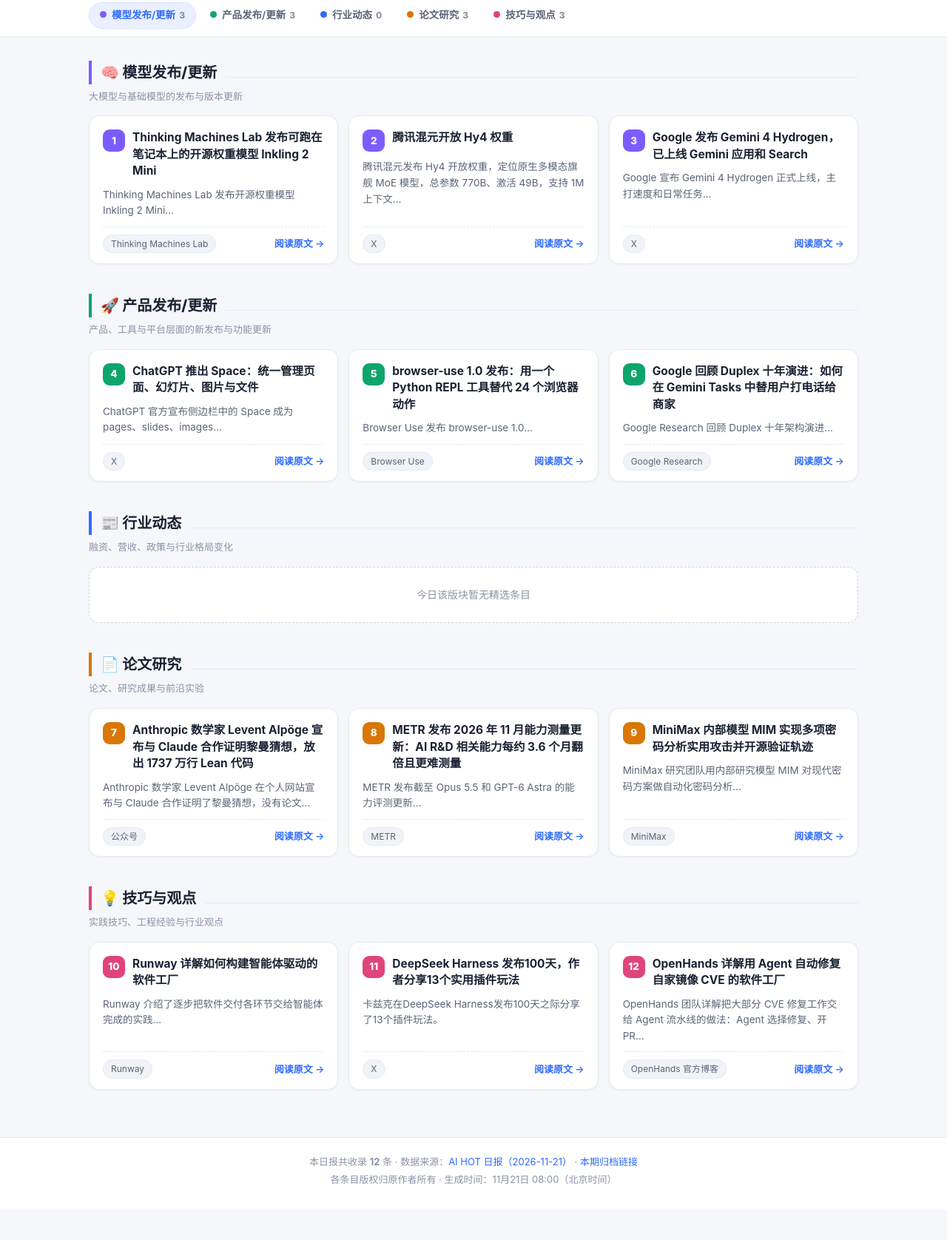
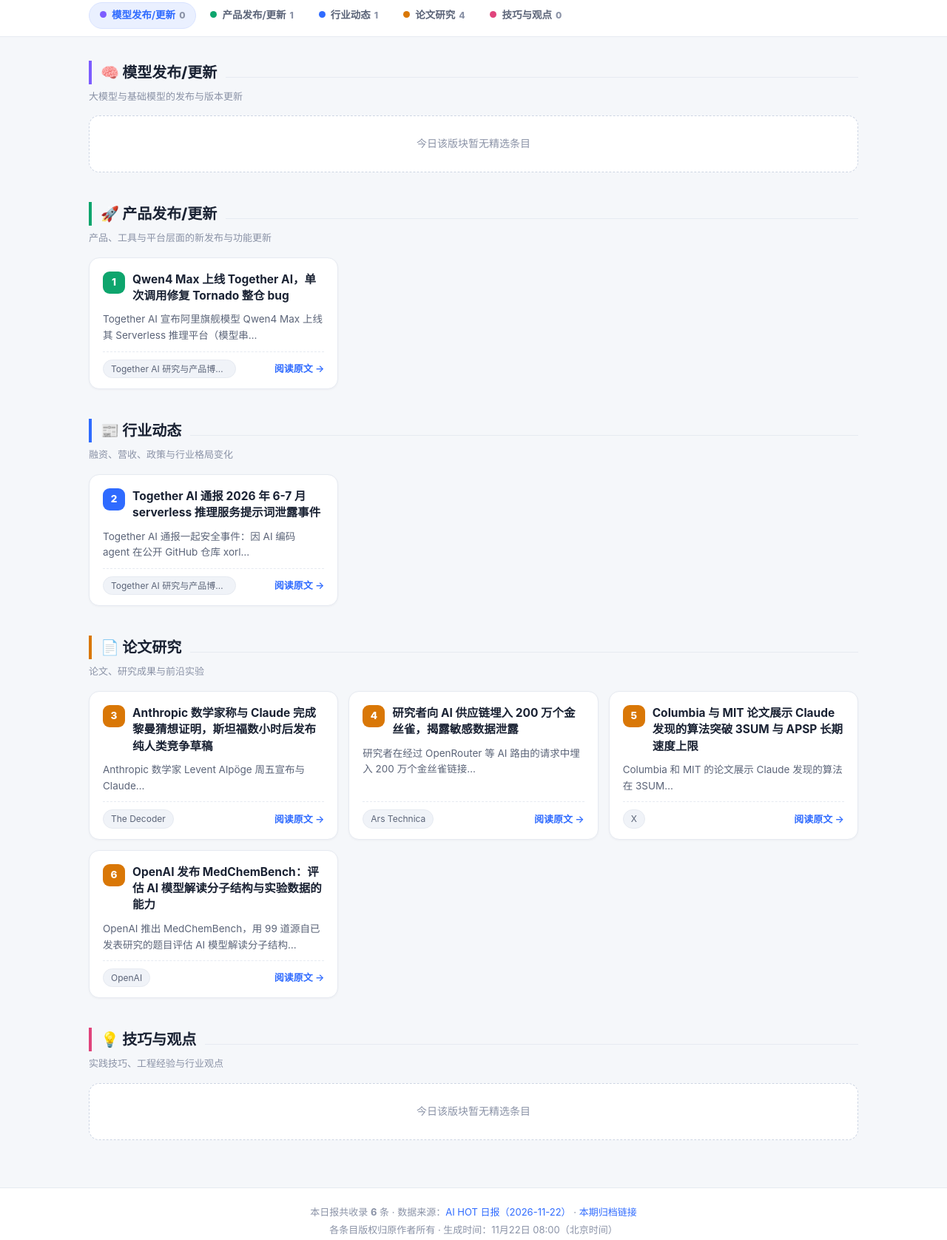
Before and after one commit to LuoYe934/aihot-daily-briefing, a plain HTML site: page index.html in a window 1280 px wide. Shown: the part 462-2138 px from the top of the page at 74% size. Before the commit the page ends 2097 px from the top, so only its background shows below. Drawn offline with Linux system fonts and the light colour scheme.

Commit message:
daily briefing 2026-11-22

```diff
--- a/index.html
+++ b/index.html
@@ -3,7 +3,7 @@
 <head>
 <meta charset="UTF-8">
 <meta name="viewport" content="width=device-width, initial-scale=1.0">
-<title>AI 晨报 · 2026年11月21日 星期六</title>
+<title>AI 晨报 · 2026年11月22日 星期日</title>
 <style>
   :root{
     --bg:#f5f7fa; --card:#ffffff; --ink:#1a2233; --ink-2:#5b6478; --ink-3:#8a92a6;
@@ -88,113 +88,77 @@
 <header class="hero">
 <div class="hero-inner">
 <span class="kicker">☀ AI HOT 晨报 · 每日精选</span>
-<h1>AI 晨报 · 2026年11月21日 星期六</h1>
-<p class="meta">共收录 <b>12</b> 条精选动态 · 统计窗口 11月20日 08:00 – 11月21日 08:00（北京时间）· 生成于 11月21日 08:00</p>
+<h1>AI 晨报 · 2026年11月22日 星期日</h1>
+<p class="meta">共收录 <b>6</b> 条精选动态 · 统计窗口 11月21日 08:00 – 11月22日 08:00（北京时间）· 生成于 11月22日 08:00</p>
 
-<div class="stats"><div class="stat total"><div class="num">12</div><div class="lab">总条数</div></div><div class="stat"><div class="num" style="color:var(--c-model)">3</div><div class="lab"><span class="dot" style="background:var(--c-model)"></span>模型发布/更新</div></div><div class="stat"><div class="num" style="color:var(--c-product)">3</div><div class="lab"><span class="dot" style="background:var(--c-product)"></span>产品发布/更新</div></div><div class="stat"><div class="num" style="color:var(--c-industry)">0</div><div class="lab"><span class="dot" style="background:var(--c-industry)"></span>行业动态</div></div><div class="stat"><div class="num" style="color:var(--c-paper)">3</div><div class="lab"><span class="dot" style="background:var(--c-paper)"></span>论文研究</div></div><div class="stat"><div class="num" style="color:var(--c-tips)">3</div><div class="lab"><span class="dot" style="background:var(--c-tips)"></span>技巧与观点</div></div></div>
+<div class="stats"><div class="stat total"><div class="num">6</div><div class="lab">总条数</div></div><div class="stat"><div class="num" style="color:var(--c-model)">0</div><div class="lab"><span class="dot" style="background:var(--c-model)"></span>模型发布/更新</div></div><div class="stat"><div class="num" style="color:var(--c-product)">1</div><div class="lab"><span class="dot" style="background:var(--c-product)"></span>产品发布/更新</div></div><div class="stat"><div class="num" style="color:var(--c-industry)">1</div><div class="lab"><span class="dot" style="background:var(--c-industry)"></span>行业动态</div></div><div class="stat"><div class="num" style="color:var(--c-paper)">4</div><div class="lab"><span class="dot" style="background:var(--c-paper)"></span>论文研究</div></div><div class="stat"><div class="num" style="color:var(--c-tips)">0</div><div class="lab"><span class="dot" style="background:var(--c-tips)"></span>技巧与观点</div></div></div>
 <div class="lead-card"><span class="tag">今日头条</span>
-<h2><a href="https://aihot.news/items/y7nk77dxae51qwi826gpmvbho" target="_blank" rel="noopener noreferrer" style="text-decoration:none">Thinking Machines Lab 发布可跑在笔记本上的开源权重模型 Inkling 2 Mini</a></h2><p>Thinking Machines Lab 发布开源权重模型 Inkling 2 Mini，采用循环 Transformer 架构，将中间 12 层每 token 运行三次…</p></div>
+<h2><a href="https://aihot.news/items/tje8i8y21ttk7jjmqet5bpxuq" target="_blank" rel="noopener noreferrer" style="text-decoration:none">Anthropic 数学家称与 Claude 完成黎曼猜想证明，斯坦福数小时后发布纯人类竞争草稿</a></h2><p>Anthropic 数学家 Levent Alpöge 周五宣布与 Claude 合作得到黎曼猜想及广义黎曼猜想的证明，证明以 Lean 语言分 14 个数据包发布…</p></div>
 </div>
 </header>
-<nav><div class="nav-inner" id="nav"><a href="#sec-0"><span class="dot" style="background:var(--c-model)"></span>模型发布/更新<span class="n">3</span></a><a href="#sec-1"><span class="dot" style="background:var(--c-product)"></span>产品发布/更新<span class="n">3</span></a><a href="#sec-2"><span class="dot" style="background:var(--c-industry)"></span>行业动态<span class="n">0</span></a><a href="#sec-3"><span class="dot" style="background:var(--c-paper)"></span>论文研究<span class="n">3</span></a><a href="#sec-4"><span class="dot" style="background:var(--c-tips)"></span>技巧与观点<span class="n">3</span></a></div></nav>
+<nav><div class="nav-inner" id="nav"><a href="#sec-0"><span class="dot" style="background:var(--c-model)"></span>模型发布/更新<span class="n">0</span></a><a href="#sec-1"><span class="dot" style="background:var(--c-product)"></span>产品发布/更新<span class="n">1</span></a><a href="#sec-2"><span class="dot" style="background:var(--c-industry)"></span>行业动态<span class="n">1</span></a><a href="#sec-3"><span class="dot" style="background:var(--c-paper)"></span>论文研究<span class="n">4</span></a><a href="#sec-4"><span class="dot" style="background:var(--c-tips)"></span>技巧与观点<span class="n">0</span></a></div></nav>
 <main>
 <section id="sec-0" style="--sc:var(--c-model)">
 <div class="sec-head sec-accent"><h2>🧠 模型发布/更新</h2><div class="rule"></div></div>
 <p class="sec-desc">大模型与基础模型的发布与版本更新</p>
-<div class="grid"><article class="card">
-<div class="top"><span class="idx">1</span>
-<h3><a href="https://aihot.news/items/y7nk77dxae51qwi826gpmvbho" target="_blank" rel="noopener noreferrer">Thinking Machines Lab 发布可跑在笔记本上的开源权重模型 Inkling 2 Mini</a></h3></div>
-<p class="summary">Thinking Machines Lab 发布开源权重模型 Inkling 2 Mini…</p>
-<div class="foot"><span class="chip">Thinking Machines Lab</span>
-<a class="more" href="https://thinkingmachines.ai/news/inkling-2-mini/" target="_blank" rel="noopener noreferrer">阅读原文 →</a></div>
-</article><article class="card">
-<div class="top"><span class="idx">2</span>
-<h3><a href="https://aihot.news/items/jl6m0eymz9z0kleh54c3guowx" target="_blank" rel="noopener noreferrer">腾讯混元开放 Hy4 权重</a></h3></div>
-<p class="summary">腾讯混元发布 Hy4 开放权重，定位原生多模态旗舰 MoE 模型，总参数 770B、激活 49B，支持 1M 上下文…</p>
-<div class="foot"><span class="chip">X</span>
-<a class="more" href="https://x.com/TencentHunyuan/status/2123625549147070538" target="_blank" rel="noopener noreferrer">阅读原文 →</a></div>
-</article><article class="card">
-<div class="top"><span class="idx">3</span>
-<h3><a href="https://aihot.news/items/wlcnqahdyb61gpeoddwj45yyy" target="_blank" rel="noopener noreferrer">Google 发布 Gemini 4 Hydrogen，已上线 Gemini 应用和 Search</a></h3></div>
-<p class="summary">Google 宣布 Gemini 4 Hydrogen 正式上线，主打速度和日常任务…</p>
-<div class="foot"><span class="chip">X</span>
-<a class="more" href="https://x.com/Google/status/2123825847815561261" target="_blank" rel="noopener noreferrer">阅读原文 →</a></div>
-</article></div>
+<div class="empty">今日该版块暂无精选条目</div>
 </section><section id="sec-1" style="--sc:var(--c-product)">
 <div class="sec-head sec-accent"><h2>🚀 产品发布/更新</h2><div class="rule"></div></div>
 <p class="sec-desc">产品、工具与平台层面的新发布与功能更新</p>
 <div class="grid"><article class="card">
-<div class="top"><span class="idx">4</span>
-<h3><a href="https://aihot.news/items/ekf0so0xitc52thkrxx3mwax1" target="_blank" rel="noopener noreferrer">ChatGPT 推出 Space：统一管理页面、幻灯片、图片与文件</a></h3></div>
-<p class="summary">ChatGPT 官方宣布侧边栏中的 Space 成为 pages、slides、images…</p>
-<div class="foot"><span class="chip">X</span>
-<a class="more" href="https://x.com/ChatGPT/status/2123850915061104735" target="_blank" rel="noopener noreferrer">阅读原文 →</a></div>
-</article><article class="card">
-<div class="top"><span class="idx">5</span>
-<h3><a href="https://aihot.news/items/wibzzhd168cafn7o3gl8336di" target="_blank" rel="noopener noreferrer">browser-use 1.0 发布：用一个 Python REPL 工具替代 24 个浏览器动作</a></h3></div>
-<p class="summary">Browser Use 发布 browser-use 1.0…</p>
-<div class="foot"><span class="chip">Browser Use</span>
-<a class="more" href="https://browser-use.com/posts/browser-use-1-0" target="_blank" rel="noopener noreferrer">阅读原文 →</a></div>
-</article><article class="card">
-<div class="top"><span class="idx">6</span>
-<h3><a href="https://aihot.news/items/t68rgyv46hdbp52212ozxleh3" target="_blank" rel="noopener noreferrer">Google 回顾 Duplex 十年演进：如何在 Gemini Tasks 中替用户打电话给商家</a></h3></div>
-<p class="summary">Google Research 回顾 Duplex 十年架构演进…</p>
-<div class="foot"><span class="chip">Google Research</span>
-<a class="more" href="https://research.google/blog/how-google-duplex-evolved-to-also-call-businesses-for-you-in-gemini/" target="_blank" rel="noopener noreferrer">阅读原文 →</a></div>
+<div class="top"><span class="idx">1</span>
+<h3><a href="https://aihot.news/items/rlj39tzyujneo0u35iyrfb4uc" target="_blank" rel="noopener noreferrer">Qwen4 Max 上线 Together AI，单次调用修复 Tornado 整仓 bug</a></h3></div>
+<p class="summary">Together AI 宣布阿里旗舰模型 Qwen4 Max 上线其 Serverless 推理平台（模型串…</p>
+<div class="foot"><span class="chip">Together AI 研究与产品博客（RSS）</span>
+<a class="more" href="https://www.together.ai/blog/qwen4-max" target="_blank" rel="noopener noreferrer">阅读原文 →</a></div>
 </article></div>
 </section><section id="sec-2" style="--sc:var(--c-industry)">
 <div class="sec-head sec-accent"><h2>📰 行业动态</h2><div class="rule"></div></div>
 <p class="sec-desc">融资、营收、政策与行业格局变化</p>
-<div class="empty">今日该版块暂无精选条目</div>
+<div class="grid"><article class="card">
+<div class="top"><span class="idx">2</span>
+<h3><a href="https://aihot.news/items/xqe6lbb5zsjp9xbsc1o912cs0" target="_blank" rel="noopener noreferrer">Together AI 通报 2026 年 6-7 月 serverless 推理服务提示词泄露事件</a></h3></div>
+<p class="summary">Together AI 通报一起安全事件：因 AI 编码 agent 在公开 GitHub 仓库 xorl…</p>
+<div class="foot"><span class="chip">Together AI 研究与产品博客（RSS）</span>
+<a class="more" href="https://www.together.ai/blog/security-event-prompt-leakage-for-requests-in-june-and-july-of-2026" target="_blank" rel="noopener noreferrer">阅读原文 →</a></div>
+</article></div>
 </section><section id="sec-3" style="--sc:var(--c-paper)">
 <div class="sec-head sec-accent"><h2>📄 论文研究</h2><div class="rule"></div></div>
 <p class="sec-desc">论文、研究成果与前沿实验</p>
 <div class="grid"><article class="card">
-<div class="top"><span class="idx">7</span>
-<h3><a href="https://aihot.news/items/vu6fw8wmrs3xcln4u9gwzf1f4" target="_blank" rel="noopener noreferrer">Anthropic 数学家 Levent Alpöge 宣布与 Claude 合作证明黎曼猜想，放出 1737 万行 Lean 代码</a></h3></div>
-<p class="summary">Anthropic 数学家 Levent Alpöge 在个人网站宣布与 Claude 合作证明了黎曼猜想，没有论文…</p>
-<div class="foot"><span class="chip">公众号</span>
-<a class="more" href="https://mp.weixin.qq.com/s/8Zi3nfwddzFy6cZsK2_KxA" target="_blank" rel="noopener noreferrer">阅读原文 →</a></div>
+<div class="top"><span class="idx">3</span>
+<h3><a href="https://aihot.news/items/tje8i8y21ttk7jjmqet5bpxuq" target="_blank" rel="noopener noreferrer">Anthropic 数学家称与 Claude 完成黎曼猜想证明，斯坦福数小时后发布纯人类竞争草稿</a></h3></div>
+<p class="summary">Anthropic 数学家 Levent Alpöge 周五宣布与 Claude…</p>
+<div class="foot"><span class="chip">The Decoder</span>
+<a class="more" href="https://the-decoder.com/hours-after-anthropic-claims-a-claude-proof-of-the-riemann-hypothesis-stanford-releases-an-all-human-competing-draft/" target="_blank" rel="noopener noreferrer">阅读原文 →</a></div>
 </article><article class="card">
-<div class="top"><span class="idx">8</span>
-<h3><a href="https://aihot.news/items/sn8qb9u8fqka3mpnmy0r1nz4b" target="_blank" rel="noopener noreferrer">METR 发布 2026 年 11 月能力测量更新：AI R&amp;D 相关能力每约 3.6 个月翻倍且更难测量</a></h3></div>
-<p class="summary">METR 发布截至 Opus 5.5 和 GPT-6 Astra 的能力评测更新…</p>
-<div class="foot"><span class="chip">METR</span>
-<a class="more" href="https://metr.org/blog/2026-11-20-q4-2026-capability-update/" target="_blank" rel="noopener noreferrer">阅读原文 →</a></div>
+<div class="top"><span class="idx">4</span>
+<h3><a href="https://aihot.news/items/agm7klro03kcu9weuix1bt4su" target="_blank" rel="noopener noreferrer">研究者向 AI 供应链埋入 200 万个金丝雀，揭露敏感数据泄露</a></h3></div>
+<p class="summary">研究者在经过 OpenRouter 等 AI 路由的请求中埋入 200 万个金丝雀链接…</p>
+<div class="foot"><span class="chip">Ars Technica</span>
+<a class="more" href="https://arstechnica.com/security/2026/11/a-leaky-ai-supply-chain-is-exposing-secret-user-data-at-an-alarming-rate/" target="_blank" rel="noopener noreferrer">阅读原文 →</a></div>
 </article><article class="card">
-<div class="top"><span class="idx">9</span>
-<h3><a href="https://aihot.news/items/sakj36g0tvzaeoianryyn6o6g" target="_blank" rel="noopener noreferrer">MiniMax 内部模型 MIM 实现多项密码分析实用攻击并开源验证轨迹</a></h3></div>
-<p class="summary">MiniMax 研究团队用内部研究模型 MIM 对现代密码方案做自动化密码分析…</p>
-<div class="foot"><span class="chip">MiniMax</span>
-<a class="more" href="https://www.minimax.io/blog/practical-cryptanalysis-with-minimaxs-latest-internal-model" target="_blank" rel="noopener noreferrer">阅读原文 →</a></div>
+<div class="top"><span class="idx">5</span>
+<h3><a href="https://aihot.news/items/d32df9vzpliz9m348fug74inq" target="_blank" rel="noopener noreferrer">Columbia 与 MIT 论文展示 Claude 发现的算法突破 3SUM 与 APSP 长期速度上限</a></h3></div>
+<p class="summary">Columbia 和 MIT 的论文展示 Claude 发现的算法在 3SUM…</p>
+<div class="foot"><span class="chip">X</span>
+<a class="more" href="https://x.com/rohanpaul_ai/status/2124213113583174076" target="_blank" rel="noopener noreferrer">阅读原文 →</a></div>
+</article><article class="card">
+<div class="top"><span class="idx">6</span>
+<h3><a href="https://aihot.news/items/p52mxe56big96tb6cx9qr1rij" target="_blank" rel="noopener noreferrer">OpenAI 发布 MedChemBench：评估 AI 模型解读分子结构与实验数据的能力</a></h3></div>
+<p class="summary">OpenAI 推出 MedChemBench，用 99 道源自已发表研究的题目评估 AI 模型解读分子结构…</p>
+<div class="foot"><span class="chip">OpenAI</span>
+<a class="more" href="https://openai.com/index/introducing-medchembench" target="_blank" rel="noopener noreferrer">阅读原文 →</a></div>
 </article></div>
 </section><section id="sec-4" style="--sc:var(--c-tips)">
 <div class="sec-head sec-accent"><h2>💡 技巧与观点</h2><div class="rule"></div></div>
 <p class="sec-desc">实践技巧、工程经验与行业观点</p>
-<div class="grid"><article class="card">
-<div class="top"><span class="idx">10</span>
-<h3><a href="https://aihot.news/items/wnw22hxqlwsd58lzsm44psc6g" target="_blank" rel="noopener noreferrer">Runway 详解如何构建智能体驱动的软件工厂</a></h3></div>
-<p class="summary">Runway 介绍了逐步把软件交付各环节交给智能体完成的实践…</p>
-<div class="foot"><span class="chip">Runway</span>
-<a class="more" href="https://runwayml.com/news/engineering/building-a-software-factory" target="_blank" rel="noopener noreferrer">阅读原文 →</a></div>
-</article><article class="card">
-<div class="top"><span class="idx">11</span>
-<h3><a href="https://aihot.news/items/amx0tnq9rthd6ssx81np25ldc" target="_blank" rel="noopener noreferrer">DeepSeek Harness 发布100天，作者分享13个实用插件玩法</a></h3></div>
-<p class="summary">卡兹克在DeepSeek Harness发布100天之际分享了13个插件玩法。</p>
-<div class="foot"><span class="chip">X</span>
-<a class="more" href="https://x.com/Khazix0918/status/2123627885730951241" target="_blank" rel="noopener noreferrer">阅读原文 →</a></div>
-</article><article class="card">
-<div class="top"><span class="idx">12</span>
-<h3><a href="https://aihot.news/items/i94tul4bae051uizh2kkpn2r4" target="_blank" rel="noopener noreferrer">OpenHands 详解用 Agent 自动修复自家镜像 CVE 的软件工厂</a></h3></div>
-<p class="summary">OpenHands 团队详解把大部分 CVE 修复工作交给 Agent 流水线的做法：Agent 选择修复、开 PR…</p>
-<div class="foot"><span class="chip">OpenHands 官方博客</span>
-<a class="more" href="https://www.openhands.dev/blog/automating-cve-remediation-with-openhands" target="_blank" rel="noopener noreferrer">阅读原文 →</a></div>
-</article></div>
+<div class="empty">今日该版块暂无精选条目</div>
 </section>
 </main>
 <footer>
-<p>本日报共收录 <b>12</b> 条 · 数据来源：<a href="https://aihot.news/daily/2026-11-21" target="_blank" rel="noopener noreferrer">AI HOT 日报（2026-11-21）</a> · <a href="archives/2026-11-21.html">本期归档链接</a></p>
-<p style="margin-top:4px">各条目版权归原作者所有 · 生成时间：11月21日 08:00（北京时间）</p>
+<p>本日报共收录 <b>6</b> 条 · 数据来源：<a href="https://aihot.news/daily/2026-11-22" target="_blank" rel="noopener noreferrer">AI HOT 日报（2026-11-22）</a> · <a href="archives/2026-11-22.html">本期归档链接</a></p>
+<p style="margin-top:4px">各条目版权归原作者所有 · 生成时间：11月22日 08:00（北京时间）</p>
 </footer>
 <script>
   (function(){
```
Also changed, not shown: archives/2026-11-22.html (added, +180 -0 lines).
